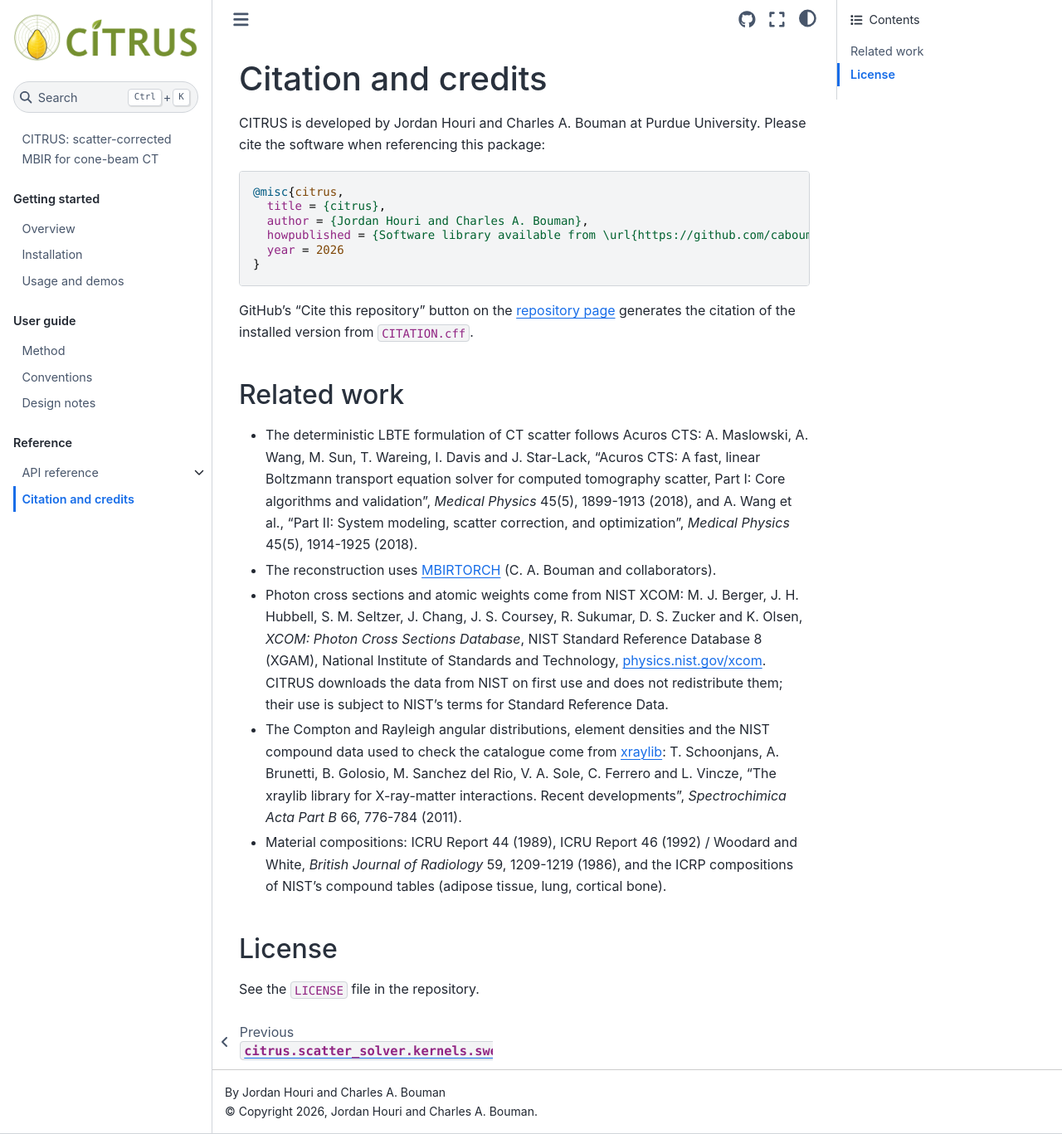
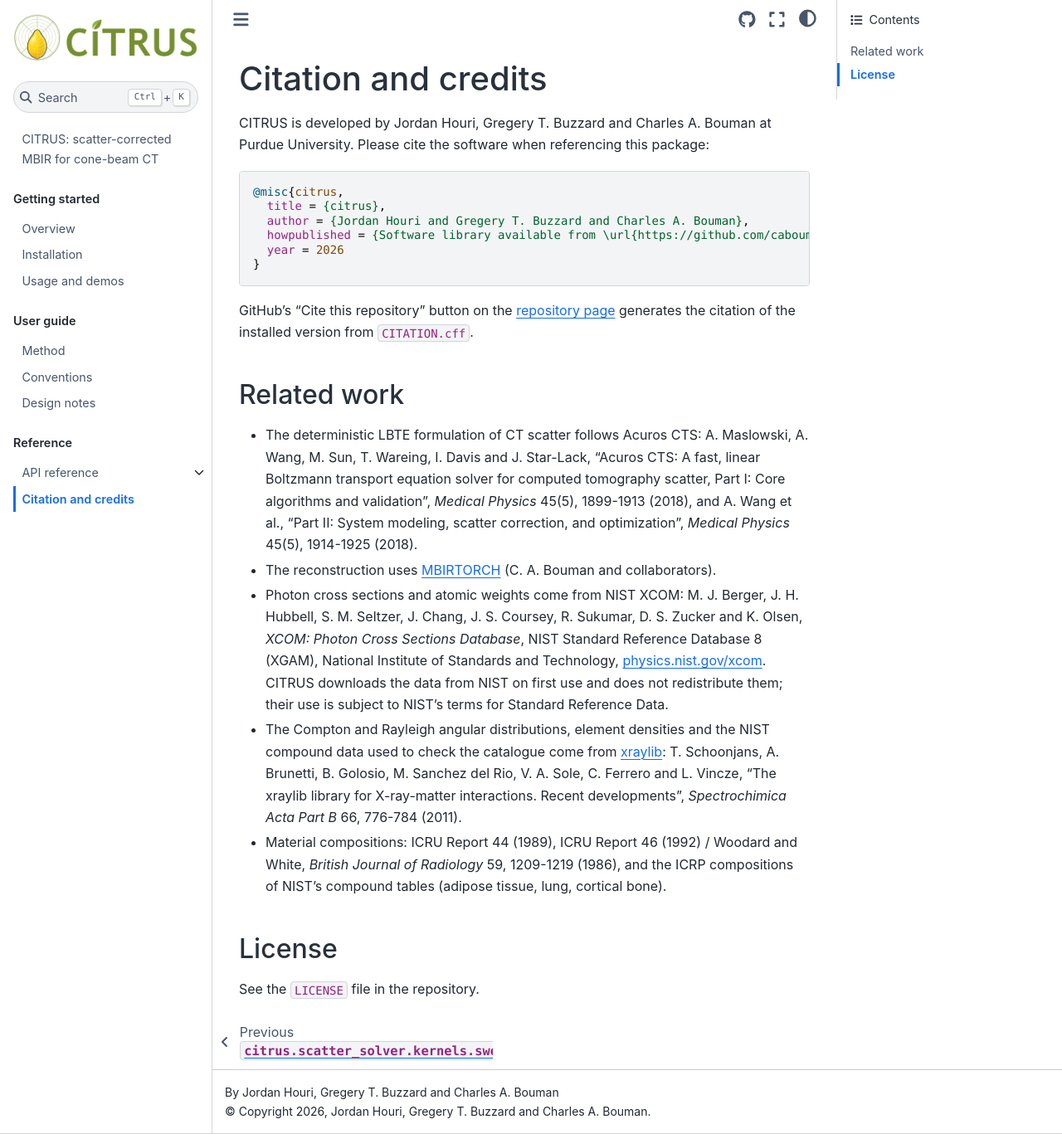
Before and after one commit to cabouman/citrus, a Sphinx documentation site: the page built from docs/source/citation.rst, in a window 1280 px wide and 1367 px high. Shown: the whole window at 83% size. Built offline with Sphinx 7.4.7 and the Sphinx Book theme 1.1.4, drawn with Linux system fonts in a browser that asks for light colours.

Commit message:
v0.10.1: monoenergetic attenuation model fix; Gregery T. Buzzard among the authors
- A monoenergetic library has one fine energy; mass_attenuation_at returned
  NaN for it (demo 2 with monoenergetic_spectrum failed in the Poisson
  draw). An energy that is a fine energy now returns its tabulated
  coefficients; a regression test synthesizes data with a line.
- Gregery T. Buzzard is an author in CITATION.cff, the bibtex entries,
  the docs metadata and the package metadata.

Co-Authored-By: Claude Fable 5.1 <noreply@anthropic.com>

```diff
--- a/citrus/__init__.py
+++ b/citrus/__init__.py
@@ -5,7 +5,7 @@ MBIRTORCH bridge (``citrus.recon``) and the WLAB phantom, density model, view an
 helpers (``citrus.utilities``). The main entry points of the loop are re-exported here.
 """
 
-__version__ = "0.10.0"
+__version__ = "0.10.1"
 
 from .citrus import (CitrusConfig, CitrusState, citrus_recon, citrus_step, mbir_recon)  # noqa: E402
 
--- a/docs/source/citation.rst
+++ b/docs/source/citation.rst
@@ -1,14 +1,15 @@
 Citation and credits
 ====================
 
-CITRUS is developed by Jordan Houri and Charles A. Bouman at Purdue University. Please cite the software when
+CITRUS is developed by Jordan Houri, Gregery T. Buzzard and Charles A. Bouman at Purdue University. Please cite the
+software when
 referencing this package:
 
 .. code-block:: bibtex
 
    @misc{citrus,
      title = {citrus},
-     author = {Jordan Houri and Charles A. Bouman},
+     author = {Jordan Houri and Gregery T. Buzzard and Charles A. Bouman},
      howpublished = {Software library available from \url{https://github.com/cabouman/citrus}},
      year = 2026
    }
--- a/docs/source/conf.py
+++ b/docs/source/conf.py
@@ -6,8 +6,8 @@ import sys
 sys.path.insert(0, os.path.abspath("../.."))
 
 project = "citrus"
-author = "Jordan Houri and Charles A. Bouman"
-copyright = "2026, Jordan Houri and Charles A. Bouman"
+author = "Jordan Houri, Gregery T. Buzzard and Charles A. Bouman"
+copyright = "2026, Jordan Houri, Gregery T. Buzzard and Charles A. Bouman"
 
 
 def _version() -> str:
--- a/pyproject.toml
+++ b/pyproject.toml
@@ -10,6 +10,7 @@ readme = "README.md"
 license = { text = "BSD-3-Clause" }
 authors = [
     { name = "Jordan Houri", email = "jhouri@purdue.edu" },
+    { name = "Gregery T. Buzzard" },
     { name = "Charles A. Bouman" },
 ]
 requires-python = ">=3.11"
```
Also changed, not shown: CHANGELOG.md (+7 -0 lines), README.md (+2 -2 lines), 3 other files.
